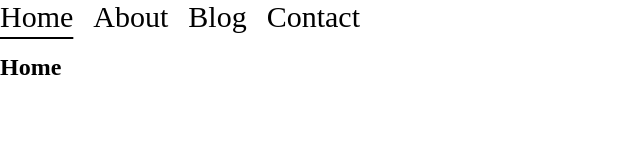
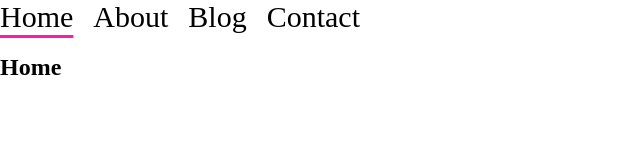
Before and after one commit to hendriklammers/react-line-menu, a React (Create React App) app: page / in a window 1280 px wide. Shown: the top 160 px of the page, without its empty margins (0-640 px from the left). Built offline with nearby package versions, Linux system fonts and the light colour scheme.

Commit message:
Add props for changing Line appearance

```diff
--- a/src/Line.tsx
+++ b/src/Line.tsx
@@ -56,9 +56,14 @@ export interface LineTransform {
   width: number
 }
 
+export type LinePosition = number | 'top' | 'bottom' | 'center'
+
 interface Props extends LineTransform {
   duration: number
   easing: Easing
+  weight: number
+  color: string
+  position: LinePosition
 }
 
 const transform = ({ left = 0, width = 10 }: LineTransform) =>
@@ -67,13 +72,26 @@ const transform = ({ left = 0, width = 10 }: LineTransform) =>
 const transition = ({ duration, easing }: Props) =>
   `transform ${duration}s ${beziers[easing] ? beziers[easing] : easing}`
 
+const top = ({ position, weight }: Props): string => {
+  switch (position) {
+    case 'top':
+      return `${0 - weight}px`
+    case 'bottom':
+      return '100%'
+    case 'center':
+      return '50%'
+    default:
+      return `${position}px`
+  }
+}
+
 const Line = styled.div<Props>`
   position: absolute;
   left: 0;
-  top: calc(100% + 2px);
-  background: #000;
+  top: ${top};
+  background: ${({ color }) => color};
   width: 10px;
-  height: 2px;
+  height: ${({ weight }) => weight}px;
   transform-origin: top left;
   transform: ${transform};
   transition: ${transition};
--- a/src/LineMenu.tsx
+++ b/src/LineMenu.tsx
@@ -1,23 +1,23 @@
 import React, { useState, useCallback, Children, ReactNode } from 'react'
 import styled from 'styled-components'
-import Line, { LineTransform, Easing } from './Line'
+import Line, { LineTransform, Easing, LinePosition } from './Line'
 
 interface ListProps {
-  space: number
+  itemSpacing: number
 }
 
-const List = styled.ul`
-  margin: 0 -${({ space }: ListProps) => space / 2}px;
+const List = styled.ul<ListProps>`
+  margin: 0 -${({ itemSpacing }) => itemSpacing / 2}px;
   padding: 0;
   position: relative;
-  display: ${({ space }: ListProps) => (space > 0 ? 'inline-flex' : 'flex')};
+  display: ${({ itemSpacing }) => (itemSpacing > 0 ? 'inline-flex' : 'flex')};
   flex-direction: row;
-  justify-content: ${({ space }: ListProps) =>
-    space > 0 ? 'center' : 'space-between'};
+  justify-content: ${({ itemSpacing }) =>
+    itemSpacing > 0 ? 'center' : 'space-between'};
   list-style: none;
 
   & > li {
-    margin: 0 ${({ space }: ListProps) => space / 2}px;
+    margin: 0 ${({ itemSpacing }) => itemSpacing / 2}px;
   }
 `
 
@@ -27,15 +27,21 @@ interface Props extends Partial<ListProps> {
   clickHandler: (index: number) => void
   duration?: number
   easing?: Easing
+  lineWeight?: number
+  lineColor?: string
+  linePosition?: LinePosition
 }
 
 const LineMenu = ({
   children,
   active,
-  space = 0,
+  itemSpacing = 0,
   clickHandler,
   duration = 0.3,
   easing = 'linear',
+  lineWeight = 2,
+  lineColor = '#000',
+  linePosition = 'bottom',
 }: Props) => {
   const [transforms, setTransforms] = useState<LineTransform[]>([])
 
@@ -52,14 +58,21 @@ const LineMenu = ({
   }, [])
 
   return (
-    <List space={space}>
+    <List itemSpacing={itemSpacing}>
       {Children.map(children, (child, index) => (
         <li ref={ref} key={index} onClick={() => clickHandler(index)}>
           {child}
         </li>
       ))}
       {active !== undefined && (
-        <Line {...transforms[active]} easing={easing} duration={duration} />
+        <Line
+          {...transforms[active]}
+          easing={easing}
+          duration={duration}
+          weight={lineWeight}
+          color={lineColor}
+          position={linePosition}
+        />
       )}
     </List>
   )
--- a/src/Navigation.tsx
+++ b/src/Navigation.tsx
@@ -43,9 +43,12 @@ const Navigation = withRouter(({ location }: RouteProps) => {
     <LineMenu
       active={activeMenuItem !== null ? activeMenuItem : undefined}
       clickHandler={clickHandler}
-      space={20}
+      itemSpacing={20}
       easing="easeOutSine"
       duration={0.4}
+      lineWeight={3}
+      lineColor="#ff1aa3"
+      linePosition="bottom"
     >
       {menuItems.map(({ to, label }, index) => (
         <MenuLink to={to} key={index}>
```
